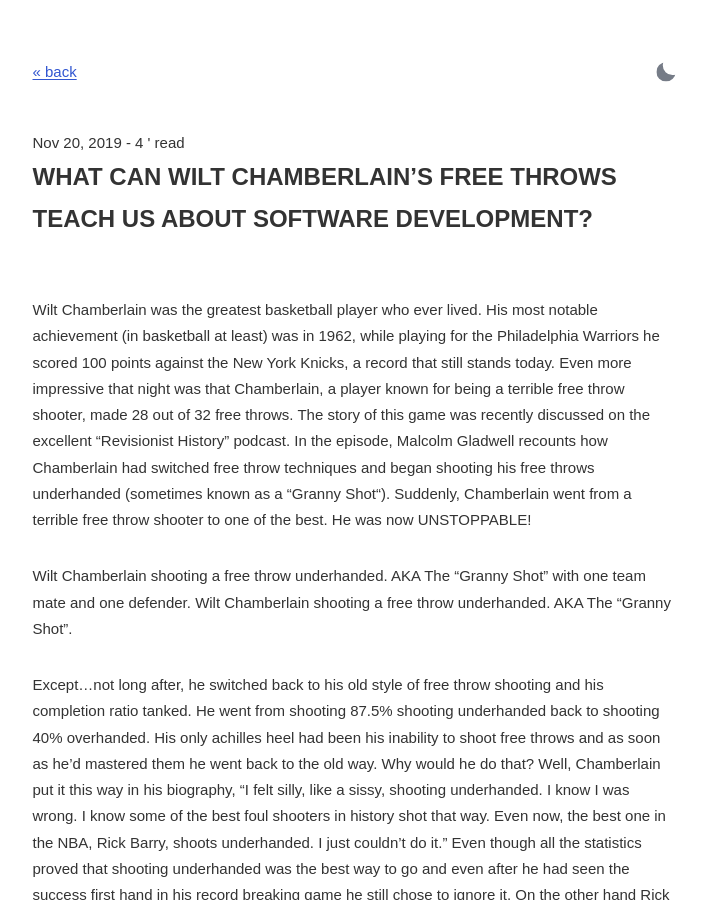
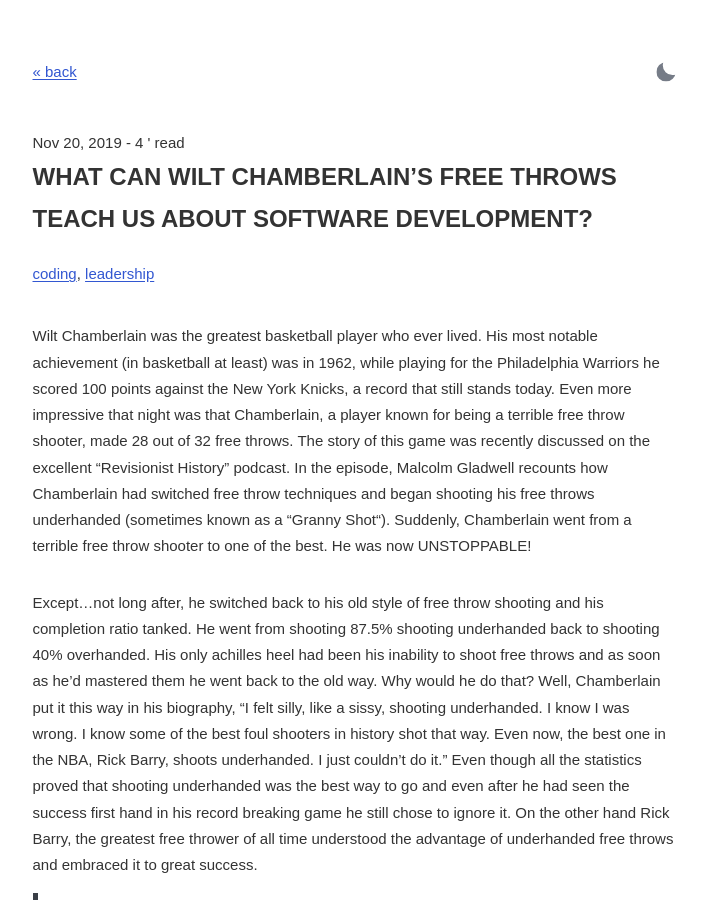
Before and after one commit to helmsb/helmsb.github.io, a Jekyll site: the page built from _posts/2019-11-20-what-can-wilt-chamberlains-free-throws-teach-us-about-software-development.md, in a window 1280 px wide and 900 px high. Shown: the whole window, without its empty margins (285-991 px from the left). Built offline with Jekyll 4.4.1, drawn with Linux system fonts in a browser that asks for light colours; comment, search, counter and statistics services are not loaded.

Commit message:
Updated dev container

```diff
--- a/_posts/2019-11-20-what-can-wilt-chamberlains-free-throws-teach-us-about-software-development.md
+++ b/_posts/2019-11-20-what-can-wilt-chamberlains-free-throws-teach-us-about-software-development.md
@@ -1,16 +1,14 @@
 ---
-title: What Can Wilt Chamberlain’s Free Throws Teach Us About Software Development?
 layout: post
 date: "2019-11-20 12:24:31"
-categories: software-best-practices
-author_name: Blake Helms
-read_time: 5
+title: What Can Wilt Chamberlain’s Free Throws Teach Us About Software Development?
+description: This is a collection of short CSS snippets I thought might be useful for beginners
+summary: This is a collection of short CSS snippets I thought might be useful for beginners.
+tags: coding leadership
 ---
 
 Wilt Chamberlain was the greatest basketball player who ever lived. His most notable achievement (in basketball at least) was in 1962, while playing for the Philadelphia Warriors he scored 100 points against the New York Knicks, a record that still stands today. Even more impressive that night was that Chamberlain, a player known for being a terrible free throw shooter, made 28 out of 32 free throws. The story of this game was recently discussed on the excellent “Revisionist History” podcast. In the episode, Malcolm Gladwell recounts how Chamberlain had switched free throw techniques and began shooting his free throws underhanded (sometimes known as a “Granny Shot“). Suddenly, Chamberlain went from a terrible free throw shooter to one of the best. He was now UNSTOPPABLE!
 
-Wilt Chamberlain shooting a free throw underhanded. AKA The "Granny Shot" with one team mate and one defender.
-Wilt Chamberlain shooting a free throw underhanded. AKA The “Granny Shot”.
 
 Except…not long after, he switched back to his old style of free throw shooting and his completion ratio tanked. He went from shooting 87.5% shooting underhanded back to shooting 40% overhanded. His only achilles heel had been his inability to shoot free throws and as soon as he’d mastered them he went back to the old way. Why would he do that? Well, Chamberlain put it this way in his biography, “I felt silly, like a sissy, shooting underhanded. I know I was wrong. I know some of the best foul shooters in history shot that way. Even now, the best one in the NBA, Rick Barry, shoots underhanded. I just couldn’t do it.” Even though all the statistics proved that shooting underhanded was the best way to go and even after he had seen the success first hand in his record breaking game he still chose to ignore it. On the other hand Rick Barry, the greatest free thrower of all time understood the advantage of underhanded free throws and embraced it to great success.
 
```
Also changed, not shown: .devcontainer/devcontainer.json, Gemfile.lock, 12 other files.
